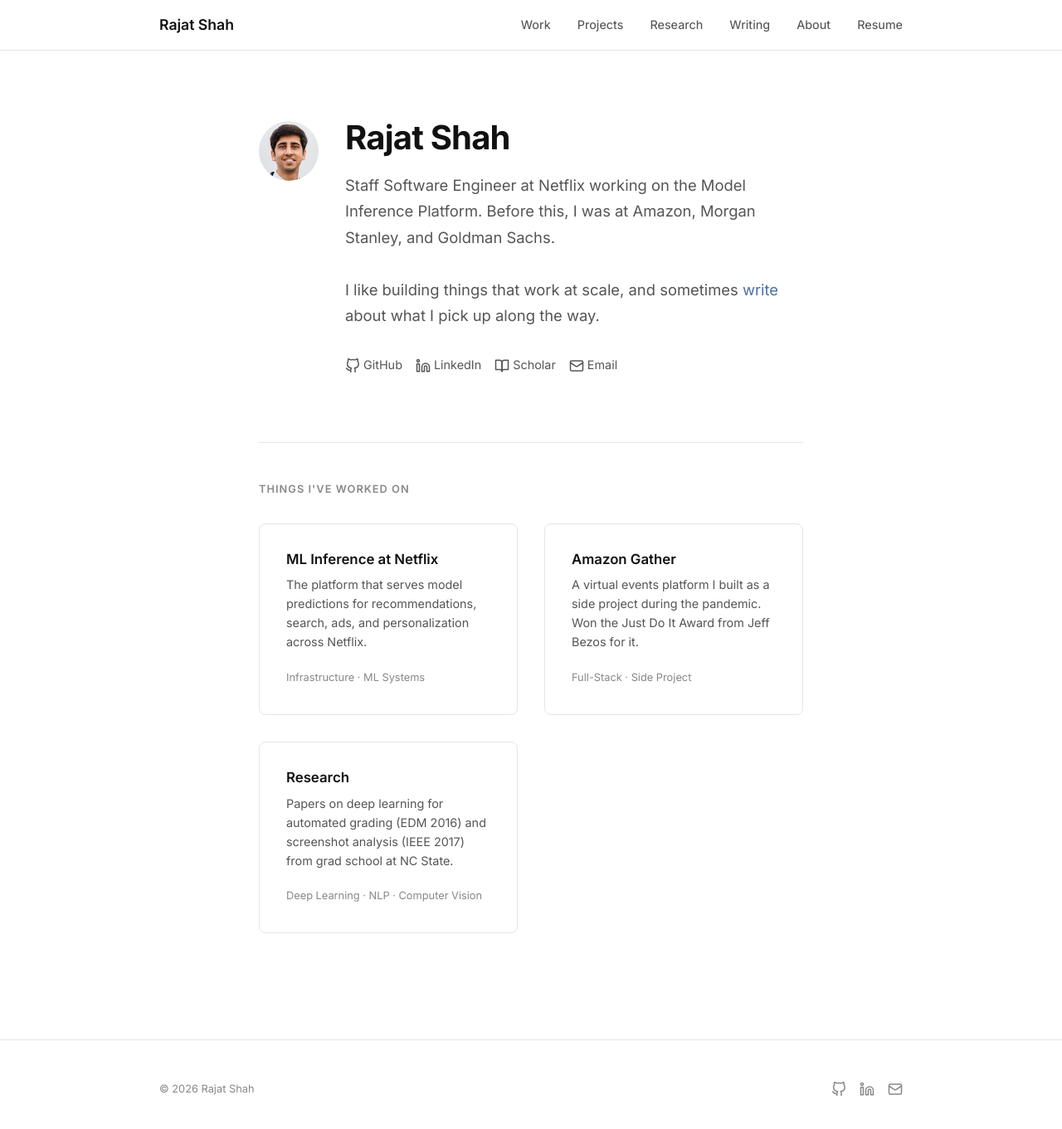
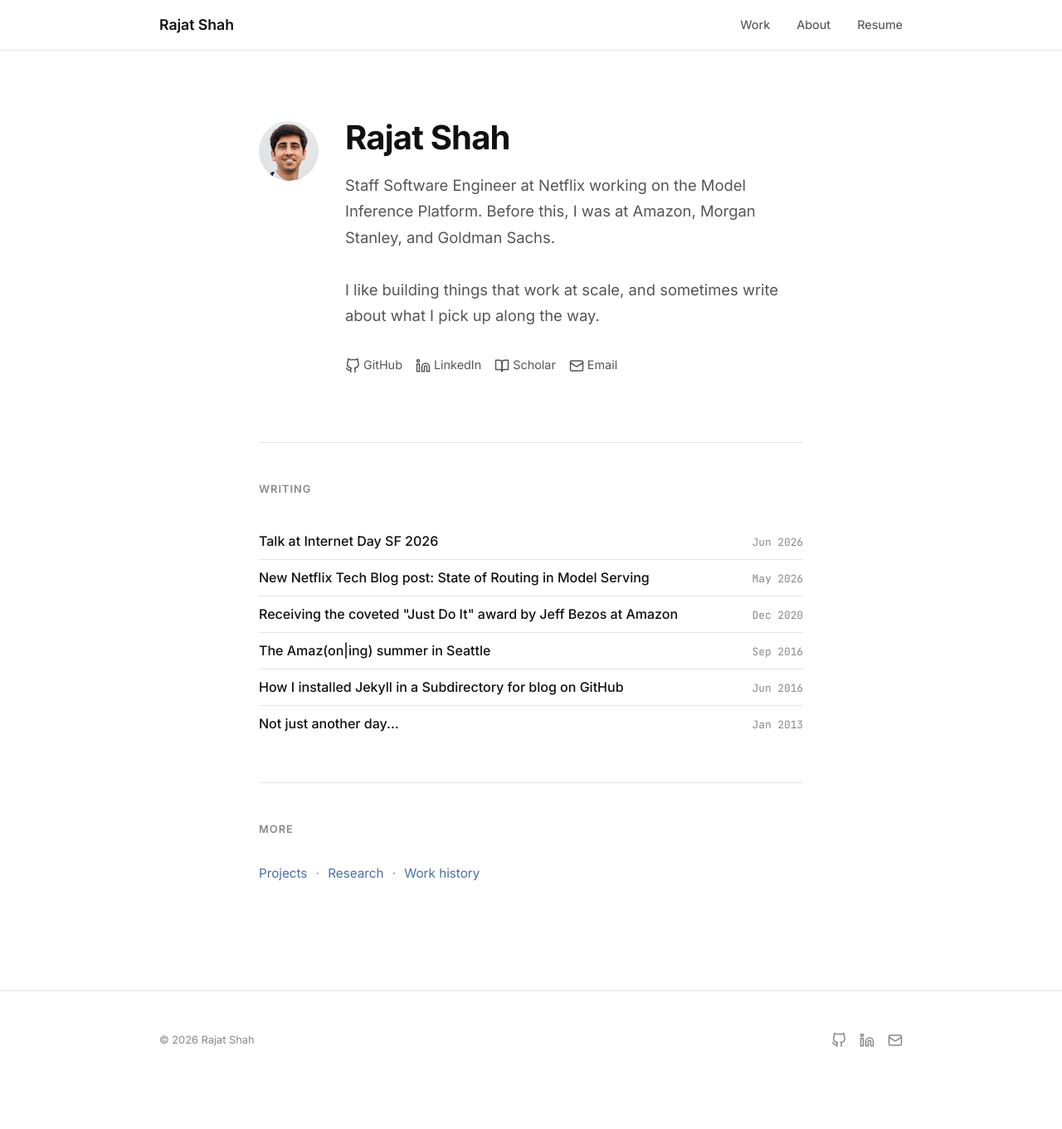
Before and after one commit to shahrajat/shahrajat.github.io, a Jekyll site: the page built from index.html, in a window 1280 px wide and 1372 px high. Shown: the top 1361 px of the window at 83% size. Built offline with Jekyll 4.4.1, drawn with Linux system fonts in a browser that asks for light colours.

Commit message:
Slim navbar to 3 tabs and surface writing list on the homepage

```diff
--- a/_config.yml
+++ b/_config.yml
@@ -10,9 +10,6 @@ description: Staff Software Engineer building ML infrastructure at scale
 
 navbar-links:
   Work: "work"
-  Projects: "projects"
-  Research: "research"
-  Writing: "writing"
   About: "aboutme"
   Resume: "https://shahrajat.github.io/resume.pdf"
 
--- a/css/main.css
+++ b/css/main.css
@@ -459,6 +459,17 @@ blockquote {
   flex-shrink: 0;
 }
 
+.more-links {
+  font-size: 0.95rem;
+  color: var(--color-text-secondary);
+  margin: 0;
+}
+
+.more-links .dot {
+  color: var(--color-text-muted);
+  margin: 0 6px;
+}
+
 /* ===== Blog Post Content ===== */
 
 .post-header {
--- a/index.html
+++ b/index.html
@@ -14,8 +14,7 @@ title: Rajat Shah
       Before this, I was at Amazon, Morgan Stanley, and Goldman Sachs.
     </p>
     <p class="lead">
-      I like building things that work at scale, and sometimes
-      <a href="/writing">write</a> about what I pick up along the way.
+      I like building things that work at scale, and sometimes write about what I pick up along the way.
     </p>
     <div class="hero-links">
       <a href="https://github.com/{{ site.author.github }}" target="_blank" rel="noopener">
@@ -40,23 +39,25 @@ title: Rajat Shah
   </div>
 
   <div class="section">
-    <h2 class="section-title">Things I've worked on</h2>
-    <div class="card-grid">
-      <a href="/work" class="card" style="text-decoration: none; color: inherit;">
-        <h3>ML Inference at Netflix</h3>
-        <p>The platform that serves model predictions for recommendations, search, ads, and personalization across Netflix.</p>
-        <span class="meta">Infrastructure &middot; ML Systems</span>
-      </a>
-      <a href="/work" class="card" style="text-decoration: none; color: inherit;">
-        <h3>Amazon Gather</h3>
-        <p>A virtual events platform I built as a side project during the pandemic. Won the Just Do It Award from Jeff Bezos for it.</p>
-        <span class="meta">Full-Stack &middot; Side Project</span>
-      </a>
-      <a href="/research" class="card" style="text-decoration: none; color: inherit;">
-        <h3>Research</h3>
-        <p>Papers on deep learning for automated grading (EDM 2016) and screenshot analysis (IEEE 2017) from grad school at NC State.</p>
-        <span class="meta">Deep Learning &middot; NLP &middot; Computer Vision</span>
-      </a>
-    </div>
+    <h2 class="section-title">Writing</h2>
+    <ul class="post-list">
+    {% for post in site.posts %}
+      <li class="post-list-item">
+        <a href="{{ post.url | prepend: site.baseurl }}">{{ post.title }}</a>
+        <time>{{ post.date | date: "%b %Y" }}</time>
+      </li>
+    {% endfor %}
+    </ul>
+  </div>
+
+  <div class="section">
+    <h2 class="section-title">More</h2>
+    <p class="more-links">
+      <a href="/projects">Projects</a>
+      <span class="dot">&middot;</span>
+      <a href="/research">Research</a>
+      <span class="dot">&middot;</span>
+      <a href="/work">Work history</a>
+    </p>
   </div>
 </div>
```
Also changed, not shown: writing.md (deleted, +0 -15 lines).
